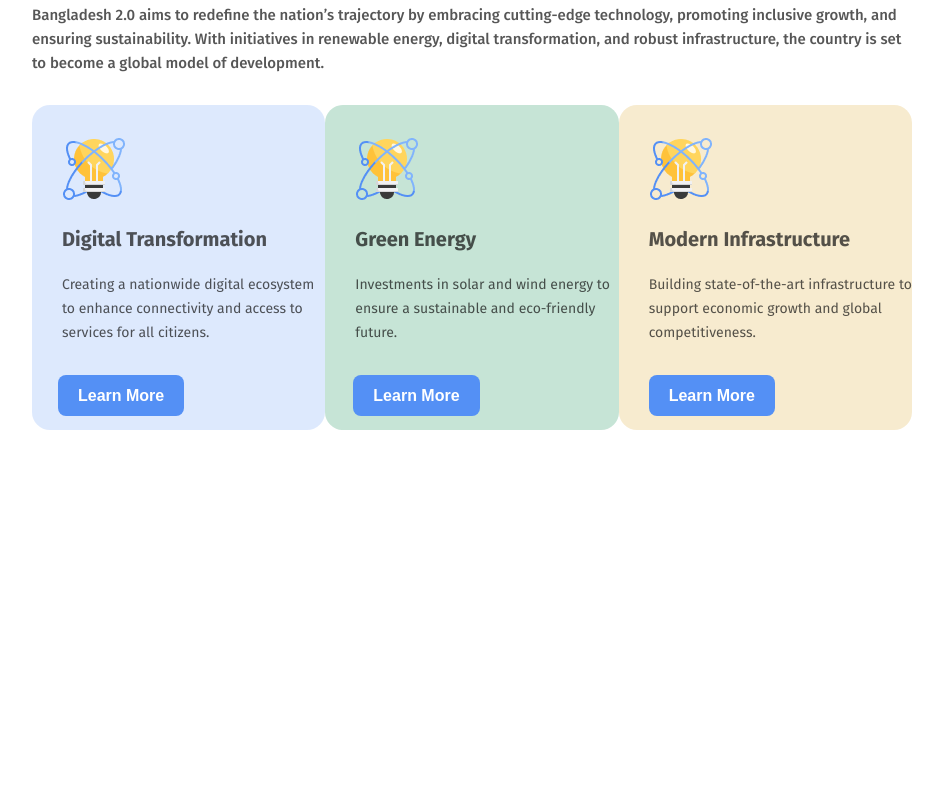
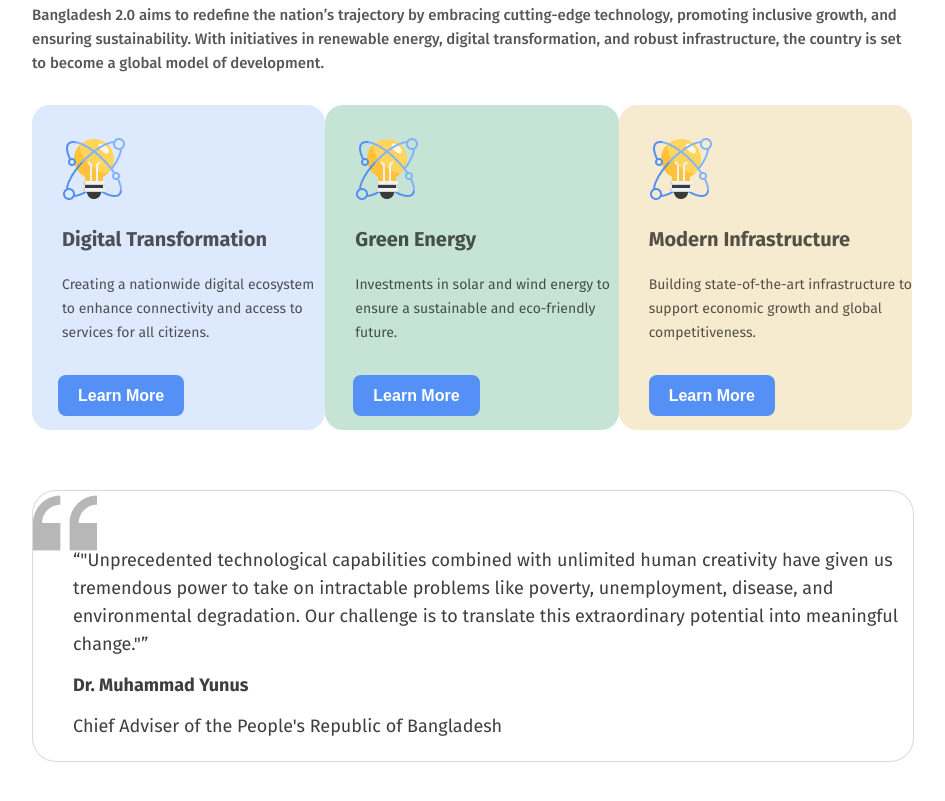
Before and after one commit to ohiddex/my-newpaper-web, a plain HTML site: page index.html in a window 1280 px wide. Shown: the part 1304-2105 px from the top of the page, without its empty margins (168-1113 px from the left). Before the commit the page ends 1734 px from the top, so only its background shows below. Drawn offline with Linux system fonts and the light colour scheme.

Commit message:
quotes section added

```diff
--- a/index.html
+++ b/index.html
@@ -122,6 +122,18 @@
           </div>
         </div>
       </section>
+      <section class="quotes">
+<div id="quota">
+    <q>"Unprecedented technological capabilities combined with unlimited human creativity have given us tremendous power to take on intractable problems like poverty, unemployment, disease, and environmental degradation. Our challenge is to translate this extraordinary potential into meaningful change."</q>
+    <h2 id="pm"><strong>Dr. Muhammad Yunus</strong></h2>
+    <caption id="role">Chief Adviser of the People's Republic of Bangladesh</caption>
+</div>
+      </section>
+      <section class="opinion">
+<div class="opinion-title">
+    <h3>Your Opinion Matters</h3>
+</div>
+      </section>
     </main>
     <footer></footer>
   </body>
--- a/style/style.css
+++ b/style/style.css
@@ -340,3 +340,54 @@ nav ul button {
   border-radius: 8px;
   margin: 0px 30px;
 }
+/* quotes section */
+.quotes {
+  display: flex;
+  justify-content: flex-start;
+  align-items: flex-start;
+  border: 1px solid rgba(14, 14, 14, 0.15);
+  width: 100%;
+  height: 270px;
+  border-radius: 24px;
+  margin-top: 60px;
+  background-color: white;
+ position:relative;
+ background-image: url('../assets/quote-bg.png');
+ background-repeat: no-repeat;
+}
+#quota {
+
+  width: 1232px;
+  height: 96px;
+  padding: 55px 0px 0px 40px;
+  color: rgba(14, 14, 14, 0.8);
+  font-size: 18px;
+  font-weight: 400;
+  line-height: 28px;
+  text-align: left;
+}
+#pm {
+
+  color: rgba(14, 14, 14, 0.8);
+  font-size: 18px;
+  font-weight: 400;
+  line-height: 24px;
+  text-align: left;
+}
+#role {
+  color: rgba(14, 14, 14, 0.6);
+  font-size: 8px;
+  font-weight: 400;
+  line-height: 24px;
+  text-align: left;
+}
+/* opnion section */
+.opinion{
+    margin-top: 90px;
+}
+.opinion-title{
+    font-size: 43px;
+    text-align: left;
+    font-weight: 700;
+    line-height: 48px;
+}
```
